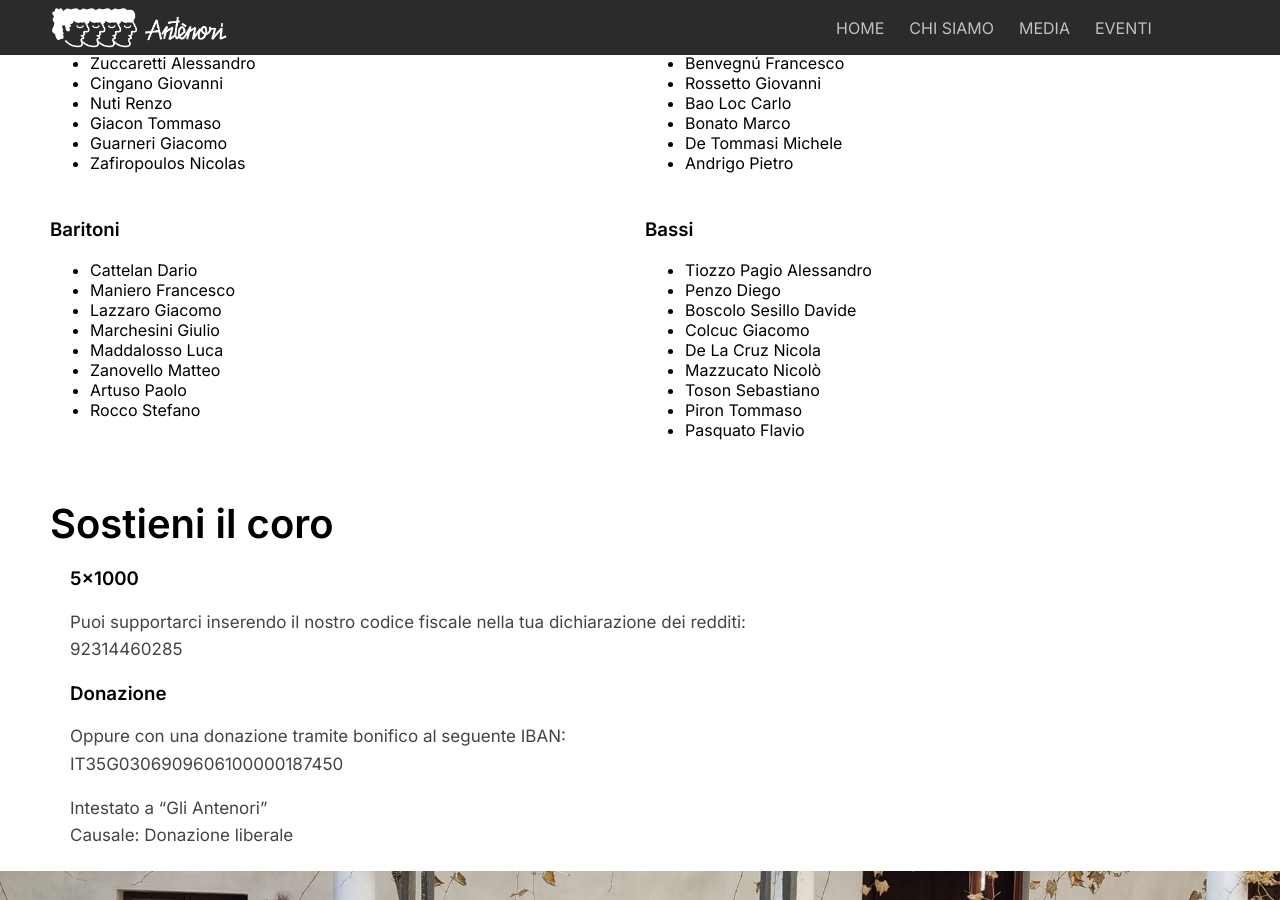
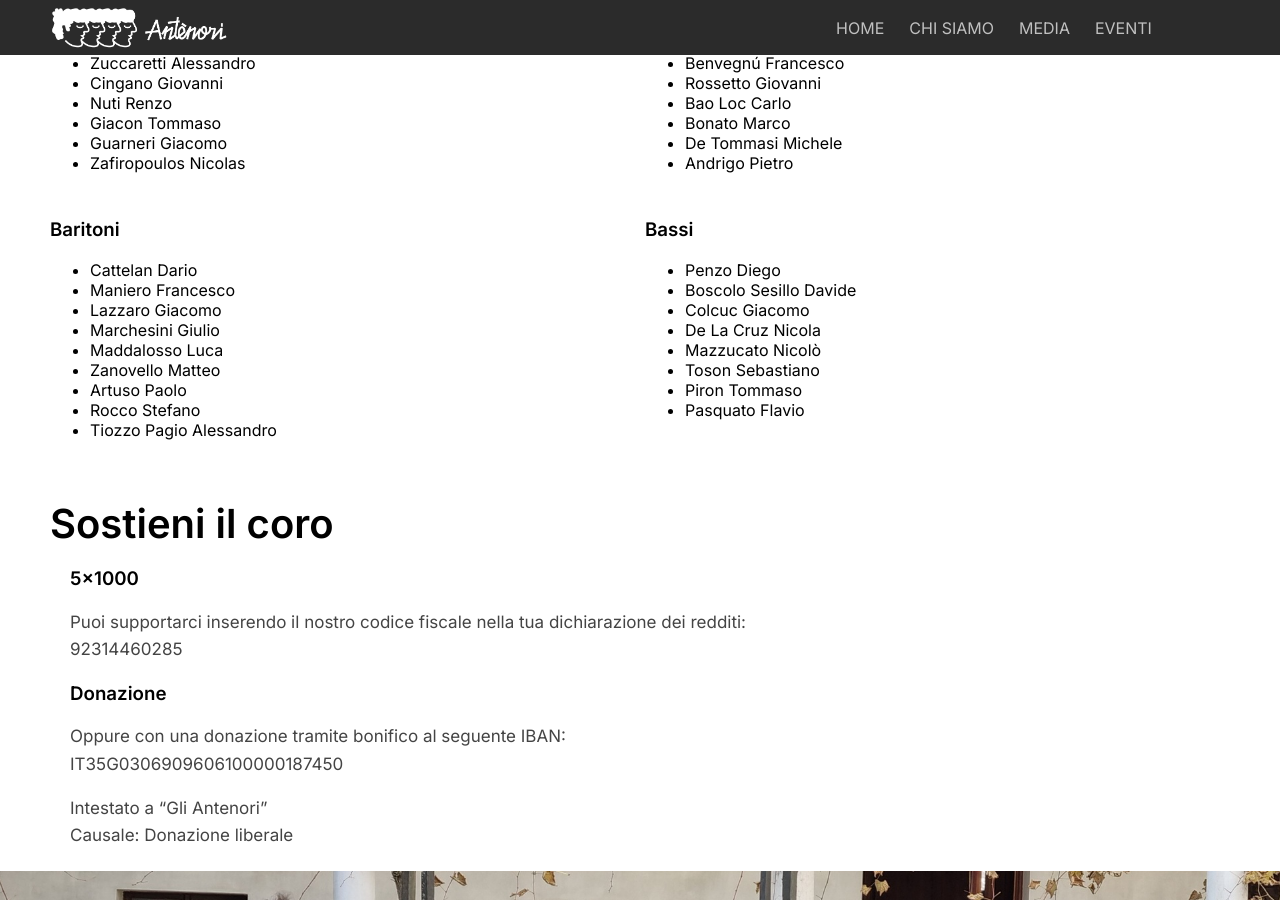
Before and after one commit to antenori-choir/antenori-choir.github.io, a Jekyll site: the page built from it/chi-siamo.md, in a window 1280 px wide and 900 px high, scrolled down 885 px. Built offline with Jekyll 4.4.1, drawn with Linux system fonts in a browser that asks for light colours.

```diff
--- a/it/chi-siamo.md
+++ b/it/chi-siamo.md
@@ -66,13 +66,13 @@ permalink: /it/chi-siamo/
           <li>Zanovello Matteo</li>
           <li>Artuso Paolo</li>
           <li>Rocco Stefano</li>
+          <li>Tiozzo Pagio Alessandro</li>
         </ul>
       </div>
 
       <div>
         <h3>Bassi</h3>
         <ul>
-          <li>Tiozzo Pagio Alessandro</li>
           <li>Penzo Diego</li>
           <li>Boscolo Sesillo Davide</li>
           <li>Colcuc Giacomo</li>
```
